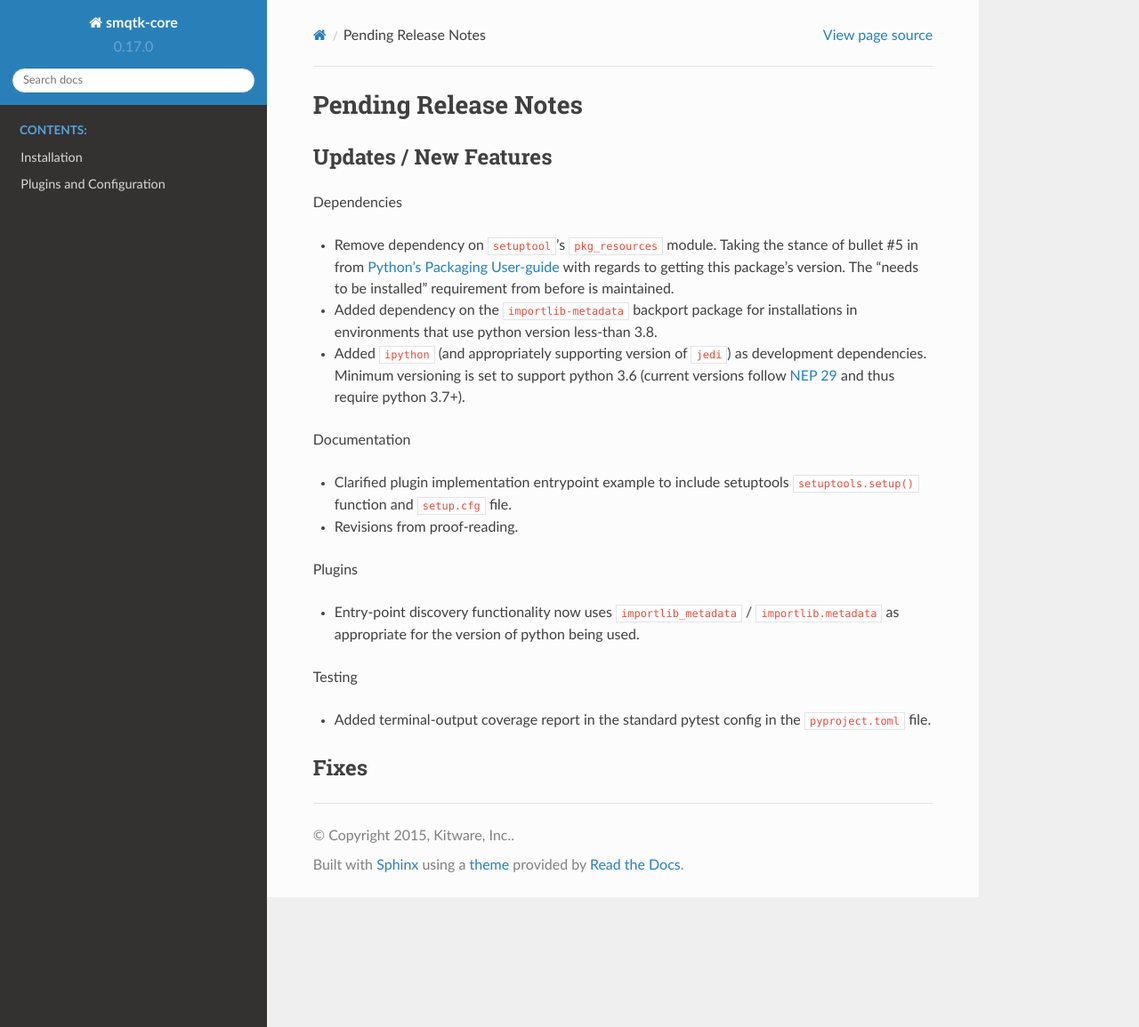
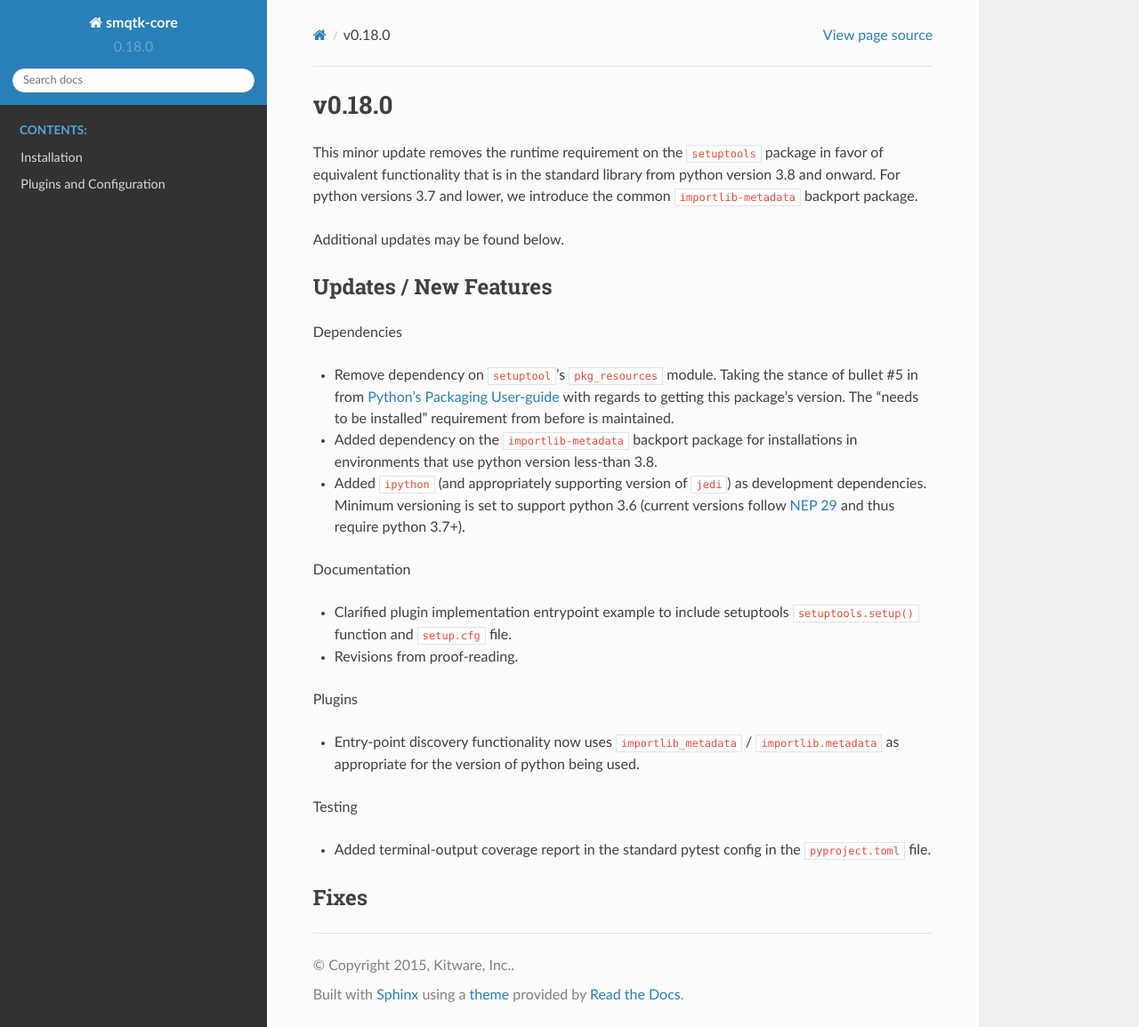
Before and after one commit to Kitware/SMQTK-Core, a Sphinx documentation site: the page built from docs/release_notes/v0.18.0.rst, in a window 1280 px wide and 1155 px high. Shown: the whole window at 89% size. Built offline with Sphinx 7.4.7 and the Read the Docs theme 2.0.0, drawn with Linux system fonts in a browser that asks for light colours; pages that are not in the unit, such as notebooks, are missing from menus; the version number is read from the project's files by our own code.

Commit message:
Bump version, shift change notes file

```diff
--- a/docs/release_notes.rst
+++ b/docs/release_notes.rst
@@ -8,3 +8,4 @@ Release Notes
    release_notes/v0.15.0
    release_notes/v0.16.0
    release_notes/v0.17.0
+   release_notes/v0.18.0
--- a/docs/release_notes/pending_release.rst
+++ b/docs/release_notes/v0.18.0.rst
@@ -1,5 +1,12 @@
-Pending Release Notes
-=====================
+v0.18.0
+=======
+This minor update removes the runtime requirement on the ``setuptools`` package
+in favor of equivalent functionality that is in the standard library from
+python version 3.8 and onward.
+For python versions 3.7 and lower, we introduce the common
+``importlib-metadata`` backport package.
+
+Additional updates may be found below.
 
 
 Updates / New Features
--- a/pyproject.toml
+++ b/pyproject.toml
@@ -8,7 +8,7 @@ name = "smqtk-core"
 # REMEMBER: `distutils.version.*Version` types can be used to compare versions
 # from strings like this.
 # SMQTK prefers to use the strict numbering standard when possible.
-version = "0.17.0"
+version = "0.18.0"
 description = """\
     Python toolkit for pluggable algorithms and data structures for \
     multimedia-based machine learning."""
```
